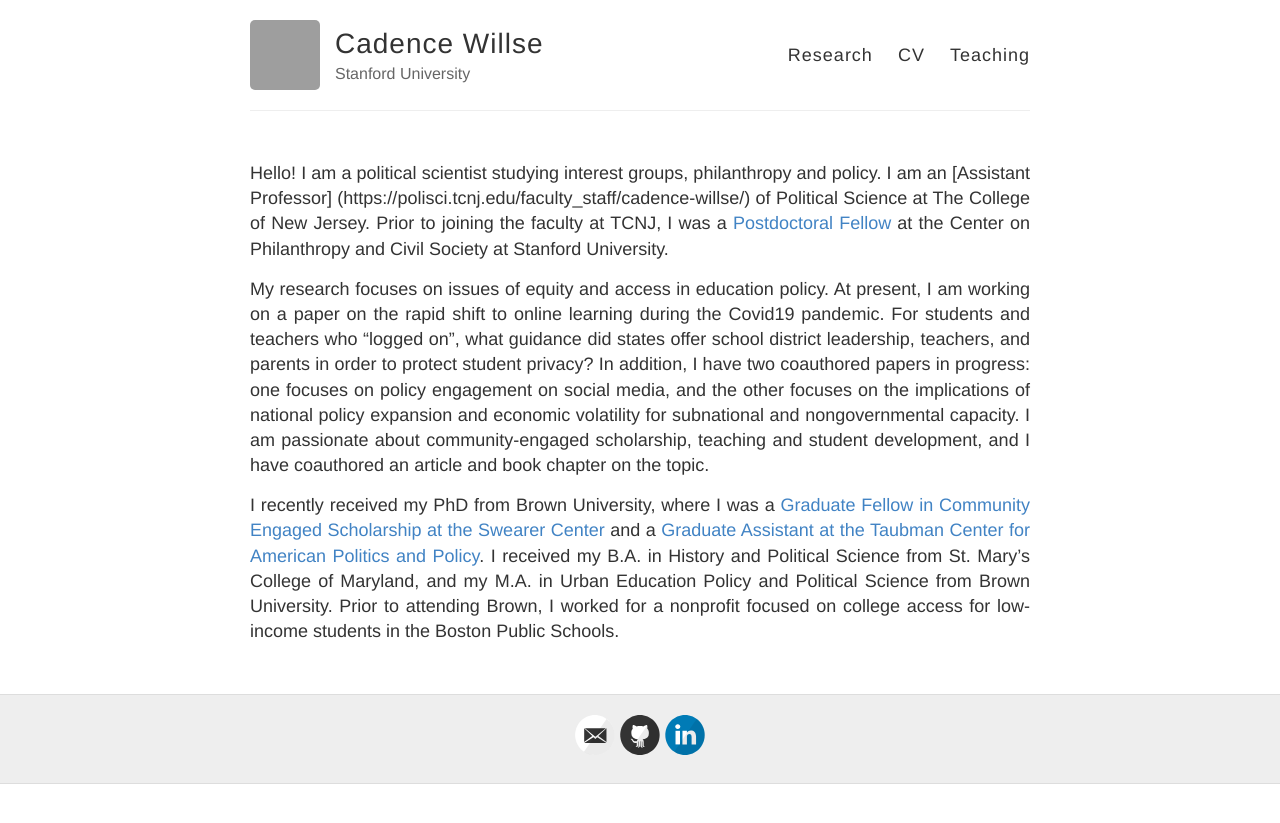
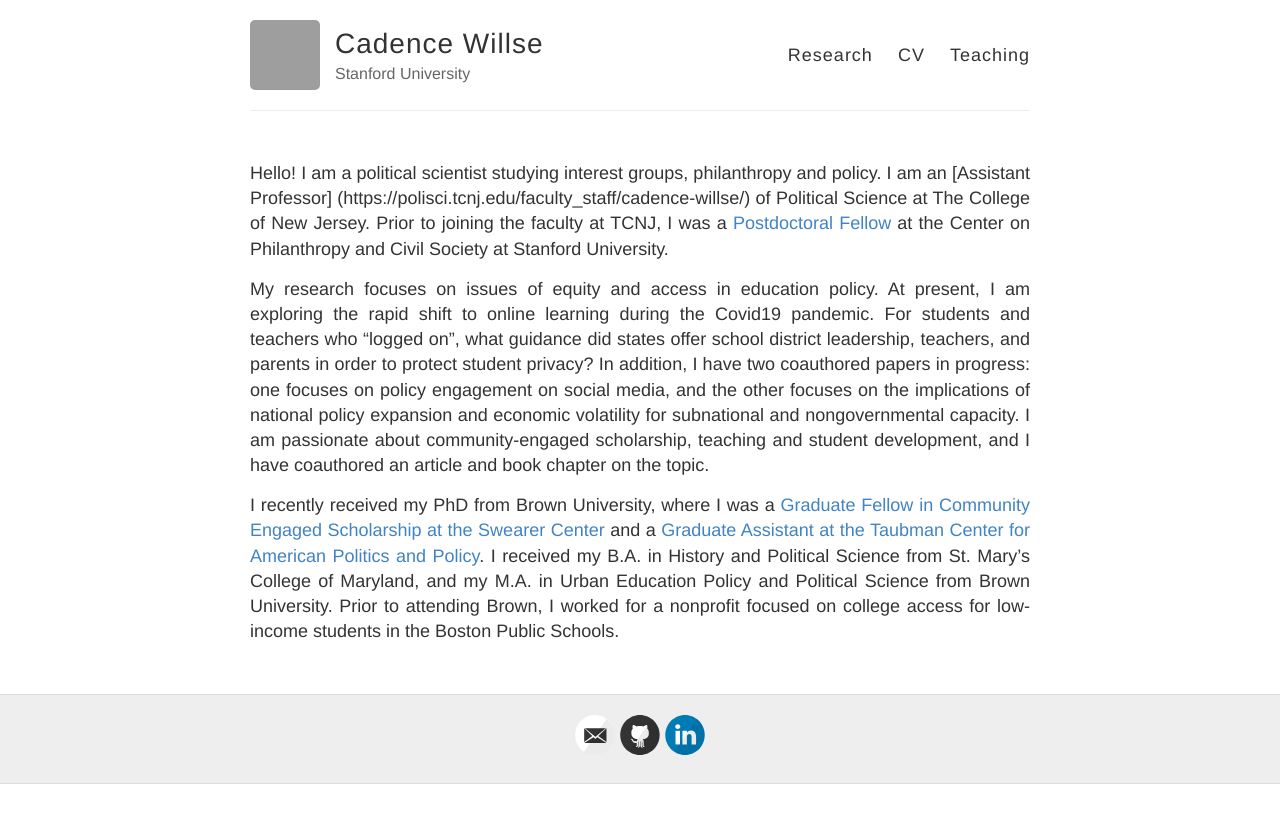
Before and after one commit to cadencewillse/cadencewillse.github.io, a Jekyll site: the page built from index.md, in a window 1280 px wide. Shown: the top 823 px of the page. Built offline with Jekyll 4.4.1, drawn with Linux system fonts in a browser that asks for light colours; grey boxes are pictures that could not be loaded.

Commit message:
Update index.md

```diff
--- a/index.md
+++ b/index.md
@@ -4,6 +4,6 @@ layout: default
 
 Hello! I am a political scientist studying interest groups, philanthropy and policy. I am an [Assistant Professor] (https://polisci.tcnj.edu/faculty_staff/cadence-willse/) of Political Science at The College of New Jersey. Prior to joining the faculty at TCNJ, I was a [Postdoctoral Fellow](https://pacscenter.stanford.edu/person/cadence-willse/) at the Center on Philanthropy and Civil Society at Stanford University.
 
-My research focuses on issues of equity and access in education policy.  At present, I am working on a paper on the rapid shift to online learning during the Covid19 pandemic. For students and teachers who “logged on”, what guidance did states offer school district leadership, teachers, and parents in order to protect student privacy? In addition, I have two coauthored papers in progress: one focuses on policy engagement on social media, and the other focuses on the implications of national policy expansion and economic volatility for subnational and nongovernmental capacity. I am passionate about community-engaged scholarship, teaching and student development, and I have coauthored an article and book chapter on the topic.
+My research focuses on issues of equity and access in education policy.  At present, I am exploring the rapid shift to online learning during the Covid19 pandemic. For students and teachers who “logged on”, what guidance did states offer school district leadership, teachers, and parents in order to protect student privacy? In addition, I have two coauthored papers in progress: one focuses on policy engagement on social media, and the other focuses on the implications of national policy expansion and economic volatility for subnational and nongovernmental capacity. I am passionate about community-engaged scholarship, teaching and student development, and I have coauthored an article and book chapter on the topic.
 
 I recently received my PhD from Brown University, where I was a [Graduate Fellow in Community Engaged Scholarship at the Swearer Center](https://www.brown.edu/academics/college/swearer/people/graduate-fellows-assistants/cadence-willse) and a [Graduate Assistant at the Taubman Center for American Politics and Policy](https://watson.brown.edu/taubman/people/cadence-willse). I received my B.A. in History and Political Science from St. Mary's College of Maryland, and my M.A. in Urban Education Policy and Political Science from Brown University.  Prior to attending Brown, I worked for a nonprofit focused on college access for low-income students in the Boston Public Schools.
```
